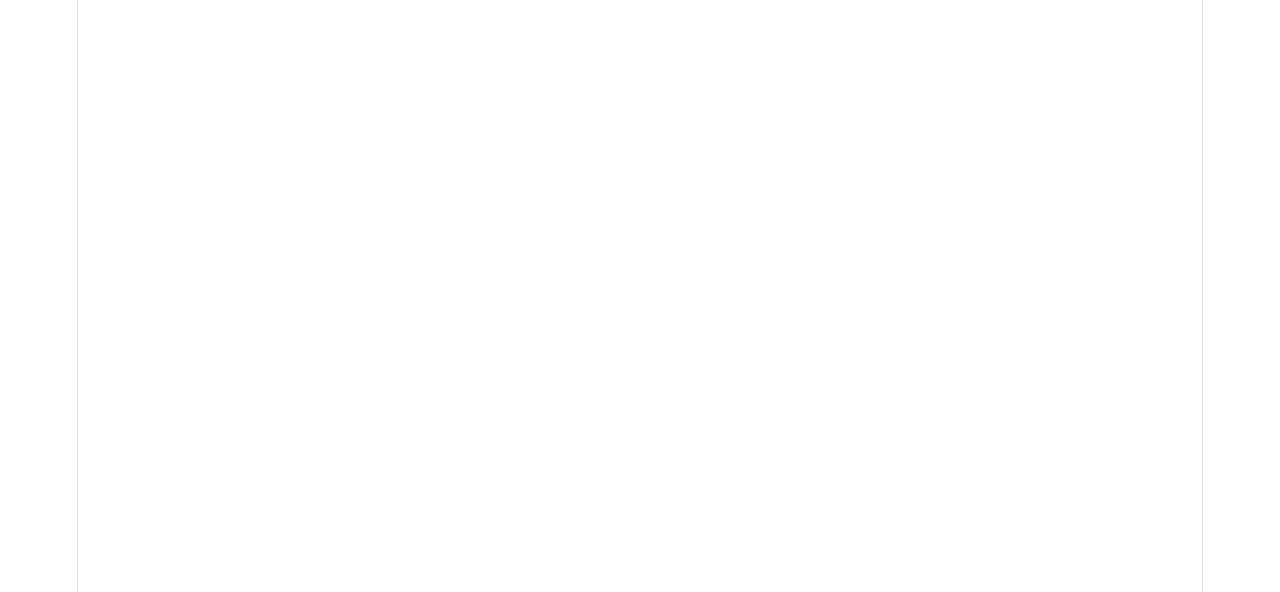
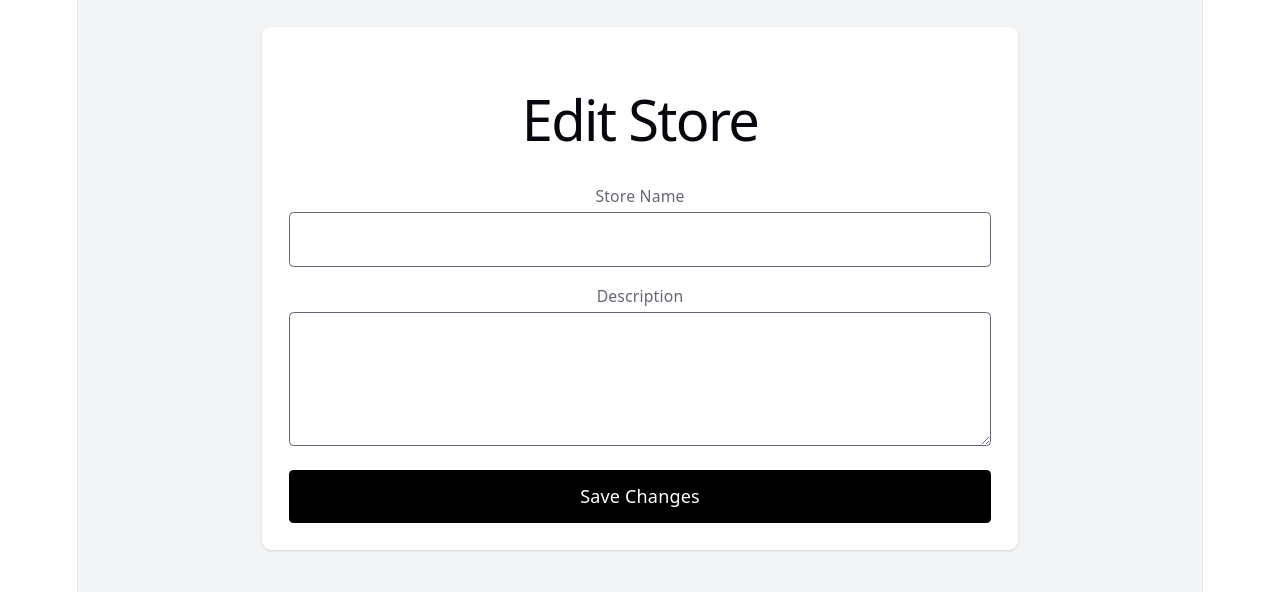
Before and after one commit to preethi-pathiwada/multi-tenant-ecommerce-saas, a React app in the folder frontend/: page /vendor/store/edit in a window 1280 px wide. Before the commit this address had no page. Shown: the top 592 px of the page. Built offline with nearby package versions, Linux system fonts and the light colour scheme; no server answers; the HTML template or start-up script is replaced by a standard one.

Commit message:
Created and implemented logic and functionalities for the vendor to view their store and edit

```diff
--- a/frontend/src/App.jsx
+++ b/frontend/src/App.jsx
@@ -10,6 +10,8 @@
 import VendorProducts from "./pages/vendor/VendorProducts";
 import AddProduct from "./pages/vendor/AddProduct";
 import EditProduct from "./pages/vendor/EditProduct";
+import MyStore from "./pages/vendor/MyStore";
+import EditStore from "./pages/vendor/EditStore";
 
 
 
@@ -26,6 +28,8 @@
         <Route path={"/vendor/products"} element = {<VendorProducts/>}/>
         <Route path="/vendor/products/new" element = {<AddProduct/>}/>
         <Route path="/vendor/products/edit/:id" element={<EditProduct/>}/>
+        <Route path="/vendor/store" element={<MyStore/>}/>
+        <Route path="/vendor/store/edit" element={<EditStore/>}/>
       </Routes>
   )
 }
--- /dev/null
+++ b/frontend/src/pages/vendor/EditStore.jsx
@@ -0,0 +1,132 @@
+import { useEffect, useState } from "react";
+import { useNavigate } from "react-router-dom";
+import api from "../../services/api";
+
+const EditStore = () => {
+  const navigate = useNavigate();
+
+  const [form, setForm] = useState({
+    name: "",
+    description: "",
+  });
+
+  const [loading, setLoading] = useState(true);
+  const [saving, setSaving] = useState(false);
+
+  useEffect(() => {
+    const fetchStore = async () => {
+      try {
+        const response = await api.get("/stores/my-store", {headers:{Authorization:`Bearer ${import.meta.env.VITE_VENDOR_JWT_TOKEN}`}});
+
+        const store = response.data.store;
+
+        setForm({
+          name: store.name,
+          description: store.description || "",
+        });
+      } catch (error) {
+        console.error(error);
+
+        alert("Failed to load store");
+      } finally {
+        setLoading(false);
+      }
+    };
+
+    fetchStore();
+  }, []);
+
+  const handleChange = (e) => {
+    setForm({
+      ...form,
+      [e.target.name]: e.target.value,
+    });
+  };
+
+  const handleSubmit = async (e) => {
+    e.preventDefault();
+
+    try {
+      setSaving(true);
+
+      await api.put("/stores/my-store", {
+        name: form.name,
+        description: form.description,
+      }, {headers:{Authorization:`Bearer ${import.meta.env.VITE_VENDOR_JWT_TOKEN}`}});
+
+      alert("Store updated successfully");
+
+      navigate("/vendor/store");
+    } catch (error) {
+      console.error(error);
+
+      alert(
+        error.response?.data?.message ||
+          "Failed to update store"
+      );
+    } finally {
+      setSaving(false);
+    }
+  };
+
+  if (loading) {
+    return (
+      <div className="p-6">
+        Loading store...
+      </div>
+    );
+  }
+
+  return (
+    <div className="min-h-screen bg-gray-100 p-6">
+      <div className="mx-auto max-w-2xl rounded-lg bg-white p-6 shadow">
+        <h1 className="text-3xl font-bold">
+          Edit Store
+        </h1>
+
+        <form
+          onSubmit={handleSubmit}
+          className="mt-6 space-y-4"
+        >
+          <div>
+            <label className="mb-1 block text-sm font-medium">
+              Store Name
+            </label>
+
+            <input
+              name="name"
+              value={form.name}
+              onChange={handleChange}
+              className="w-full rounded border p-3"
+              required
+            />
+          </div>
+
+          <div>
+            <label className="mb-1 block text-sm font-medium">
+              Description
+            </label>
+
+            <textarea
+              name="description"
+              value={form.description}
+              onChange={handleChange}
+              rows="4"
+              className="w-full rounded border p-3"
+            />
+          </div>
+
+          <button
+            type="submit"
+            disabled={saving}
+            className="w-full rounded bg-black py-3 text-white"
+          >
+            {saving ? "Saving..." : "Save Changes"}
+          </button>
+        </form>
+      </div>
+    </div>
+  );
+};
+
+export default EditStore;
--- /dev/null
+++ b/frontend/src/pages/vendor/MyStore.jsx
@@ -0,0 +1,85 @@
+import { useEffect, useState } from "react";
+import { useNavigate } from "react-router-dom";
+import api from "../../services/api";
+
+
+const MyStore = () => {
+  const [store, setStore] = useState(null);
+  const [loading, setLoading] = useState(true);
+
+  const navigate = useNavigate();
+
+  useEffect(() => {
+    const fetchStore = async () => {
+      try {
+        const response = await api.get("/stores/my-store", {headers:{Authorization:`Bearer ${import.meta.env.VITE_VENDOR_JWT_TOKEN}`}});
+
+        setStore(response.data.store);
+      } catch (error) {
+        console.error(error);
+      } finally {
+        setLoading(false);
+      }
+    };
+
+    fetchStore();
+  }, []);
+
+  if (loading) {
+    return <div className="p-6">Loading store...</div>;
+  }
+
+  if (!store) {
+    return <div className="p-6">Store not found.</div>;
+  }
+
+  return (
+    <div className="min-h-screen bg-gray-100 p-6">
+      <div className="mx-auto max-w-2xl rounded-lg bg-white p-6 shadow">
+        <h1 className="text-3xl font-bold">
+          My Store
+        </h1>
+
+        <div className="mt-6 space-y-4">
+          <div>
+            <p className="text-sm text-gray-500">
+              Store Name
+            </p>
+
+            <p className="text-lg font-semibold">
+              {store.name}
+            </p>
+          </div>
+
+          <div>
+            <p className="text-sm text-gray-500">
+              Store Slug
+            </p>
+
+            <p className="text-lg">
+              {store.slug}
+            </p>
+          </div>
+
+          <div>
+            <p className="text-sm text-gray-500">
+              Description
+            </p>
+
+            <p className="text-lg">
+              {store.description || "No description"}
+            </p>
+          </div>
+          <button
+            onClick={() => navigate("/vendor/store/edit")}
+            className="mt-6 rounded bg-black px-5 py-3 text-white"
+            >
+            Edit Store
+        </button>
+        </div>
+      </div>
+    </div>
+  );
+};
+
+export default MyStore;
--- a/frontend/src/pages/vendor/VendorDashboard.jsx
+++ b/frontend/src/pages/vendor/VendorDashboard.jsx
@@ -68,7 +68,13 @@
             className="mt-6 rounded bg-black px-5 py-3 text-white"
             >
             Manage Products
-            </button>
+        </button>
+        <button
+            onClick={() => navigate("/vendor/store")}
+            className="mt-4 rounded border px-5 py-3"
+            >
+            My Store
+        </button>
         </div>
     );
 };
```
